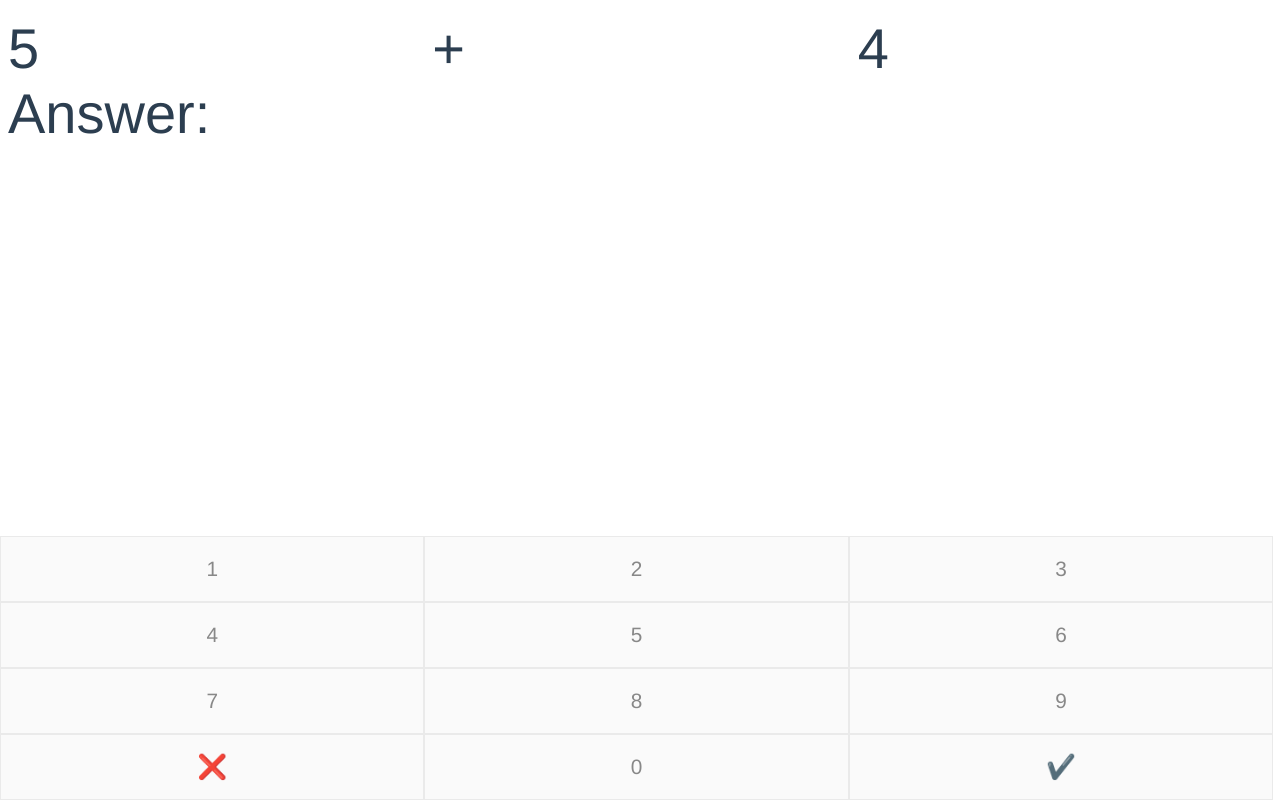
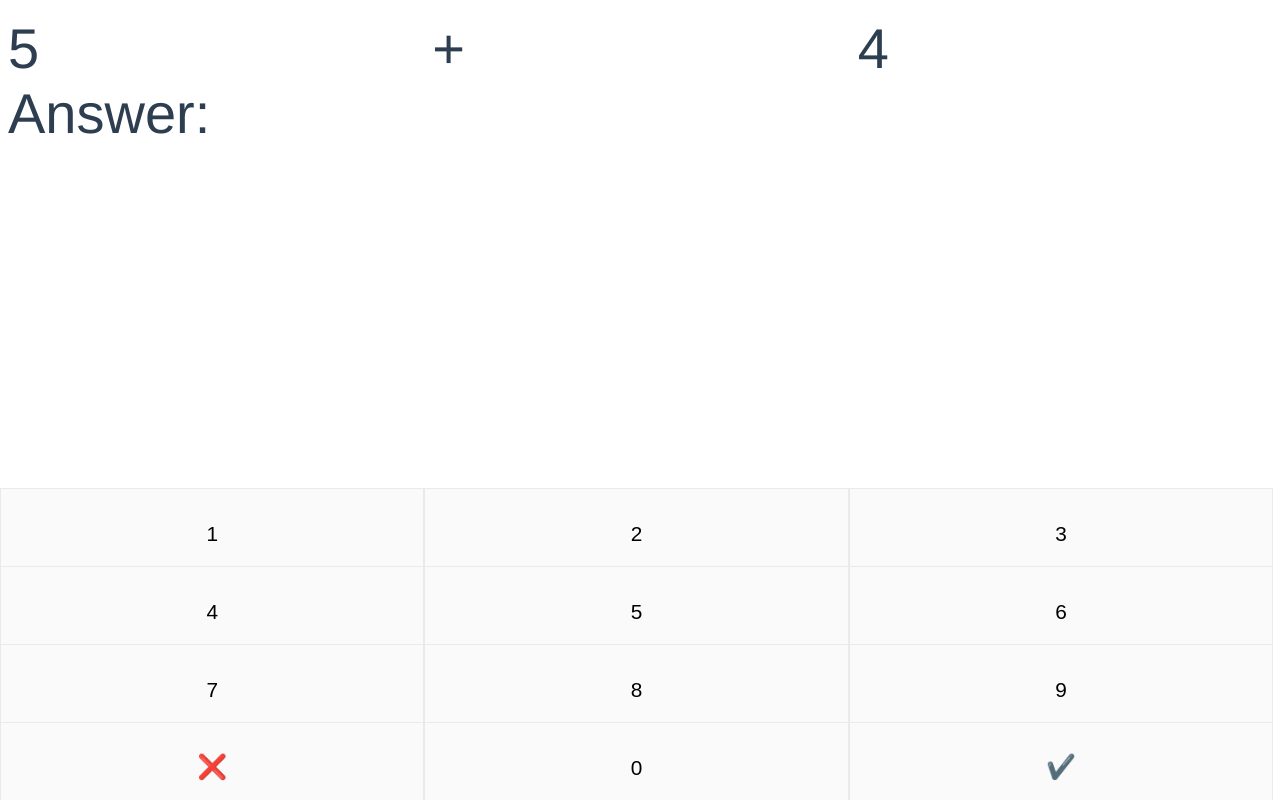
Before and after one commit to stungeye/Splash-Math, a Vue app: page / in a window 1280 px wide. Built offline with nearby package versions, Linux system fonts and the light colour scheme.

Commit message:
Keys are now buttons with focus change.

```diff
--- a/src/components/KeyPad.vue
+++ b/src/components/KeyPad.vue
@@ -3,25 +3,25 @@
     <div class="keypad-container">
       <template v-for="n in 12">
         <div :key="n" class="keypad-flex keypad-class">
-          <div v-if="n == 10 && onReset" class="keypad" @click="onReset">
-            <div class="keypad-center">
-              <strong class="keypad-delete">❌</strong>
-            </div>
-          </div>
-          <div
+          <button v-if="n == 10 && onReset" class="keypad" @click="onReset">
+            <div class="keypad-bigger">❌</div>
+          </button>
+          <button
             v-if="n != 10 && n != 12"
             class="keypad"
             :ripple="true"
             @click="onInput(n)"
           >
-            <div v-if="n < 10" class="keypad-center">{{ n }}</div>
-            <div v-if="n == 11" class="keypad-center">0</div>
-          </div>
-          <div v-if="n == 12 && onSubmit" class="keypad" @click="onSubmit(n)">
-            <div v-if="n == 12" class="keypad-center">
-              <strong class="keypad-delete">✔️</strong>
-            </div>
-          </div>
+            <div v-if="n < 10">{{ n }}</div>
+            <div v-if="n == 11">0</div>
+          </button>
+          <button
+            v-if="n == 12 && onSubmit"
+            class="keypad"
+            @click="onSubmit(n)"
+          >
+            <div class="keypad-bigger">✔️</div>
+          </button>
         </div>
       </template>
     </div>
@@ -110,22 +110,30 @@ export default {
 
 .keypad {
   width: 100%;
-  height: 100%;
+  height: 115%;
   text-align: center;
   vertical-align: center;
-  margin: 0 auto;
+  font-size: 1.3rem;
+  background-color: #fafafa;
+  border: none;
 }
 
-.keypad-center {
-  position: relative;
-  top: 50%;
-  transform: translateY(-50%);
-  font-size: 1.3rem;
+button.keypad:focus {
+  outline: 0;
 }
 
-.keypad-delete {
+button.keypad:active {
+  background-color: #ccc;
+}
+
+button.keypad div {
+  line-height: 60px;
+}
+
+.keypad-bigger {
   font-size: 1.5rem;
 }
+
 .slideInUp {
   -webkit-animation-name: slideInUp;
   animation-name: slideInUp;
```
